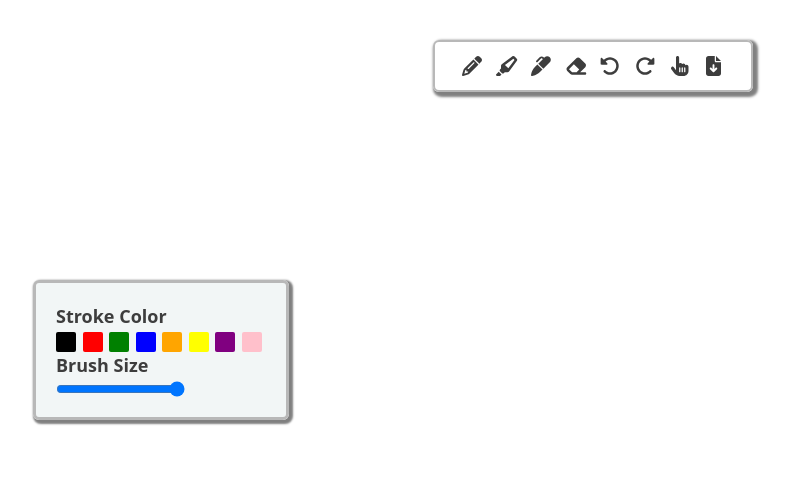
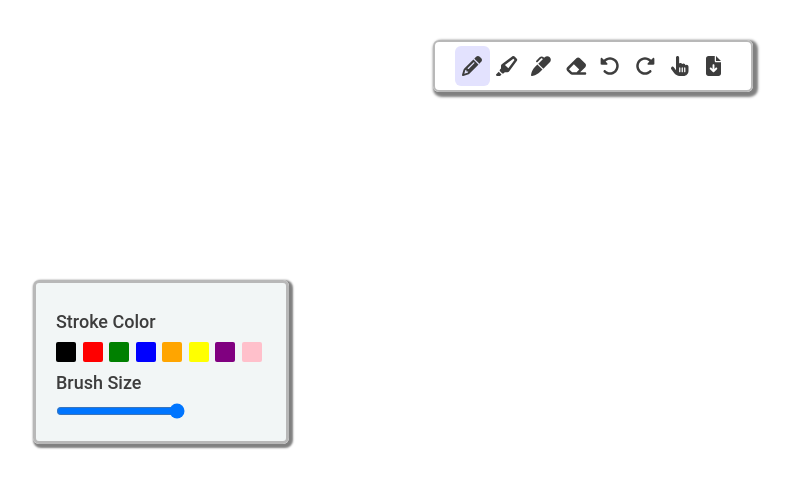
Before and after one commit to Janhvi-S103/sketchbook, a Next.js app in the folder js-sketchbook/: page / in a window 1280 px wide. Shown: the top 488 px of the page, without its empty margins (47-837 px from the left). Built offline with nearby package versions, Linux system fonts and the light colour scheme.

Commit message:
added comm b/w menu and toolkit via redux toolkit

```diff
--- a/js-sketchbook/src/component/Menu/index.js
+++ b/js-sketchbook/src/component/Menu/index.js
@@ -5,6 +5,8 @@ import { MENU_ITEMS } from '@/constants';
 import { menuitemClick,actionitemClick } from '@/slice/menuSlice';
 import { handleActioItemClick } from '@/slice/menuSlice';
 import { useDispatch } from 'react-redux';
+import { useSelector } from 'react-redux';
+import cx from 'classnames';
 
 /**
  * Renders a menu component.
@@ -19,23 +21,23 @@ import { useDispatch } from 'react-redux';
 const Menu = () =>
     {
         const dispatch = useDispatch();
-
+        const activeMenuItem= useSelector(state => state.menu.activeMenuItem)
         const handleMenuClick = (itemName) => {
-            dispatch(menuItemClick(itemName))
+            dispatch(menuitemClick(itemName))
         }
         const handleActioItemClick = (itemName) => {
-            dispatch(actionItemClick(itemName))
+            dispatch(actionitemClick(itemName))
         }
 
     return (
                 <div className={styles.menuContainer}>
-                    <div className= {styles.iconWrapper} onClick={ ()=> handleMenuClick(MENU_ITEMS.PENCIL)}>
+                    <div className= {cx(styles.iconWrapper, {[styles.active]:activeMenuItem === MENU_ITEMS.PENCIL})} onClick={ ()=> handleMenuClick(MENU_ITEMS.PENCIL)}>
                         <FontAwesomeIcon icon={faPencil} className={styles.icon} />
                     </div>
-                    <div className= {styles.iconWrapper} onClick={ ()=> handleMenuClick(MENU_ITEMS.HIGHLIGHTER)}>
+                    <div className= {cx(styles.iconWrapper, {[styles.active]:activeMenuItem === MENU_ITEMS.HIGHLIGHTER})} onClick={ ()=> handleMenuClick(MENU_ITEMS.HIGHLIGHTER)}>
                         <FontAwesomeIcon icon={faHighlighter} className={styles.icon} />
                     </div>
-                    <div className= {styles.iconWrapper} onClick={ ()=> handleMenuClick(MENU_ITEMS.MARKER)}>
+                    <div className={cx(styles.iconWrapper, {[styles.active]:activeMenuItem === MENU_ITEMS.MARKER})} onClick={ ()=> handleMenuClick(MENU_ITEMS.MARKER)}>
                         <FontAwesomeIcon icon={faMarker} className={styles.icon} />
                     </div>
                     <div className= {styles.iconWrapper} onClick={ ()=> handleMenuClick(MENU_ITEMS.ERASER)}>
--- a/js-sketchbook/src/component/Toolbox/index.js
+++ b/js-sketchbook/src/component/Toolbox/index.js
@@ -1,13 +1,16 @@
 import styles from './index.module.css'
-import { COLORS} from '@/constants'
+import { COLORS, MENU_ITEMS} from '@/constants'
 import { useSelector } from 'react-redux'
+
 const Toolbox = () => {
     const activeMenuItem= useSelector(state => state.menu.activeMenuItem)
+    const showStrokeToolOptions= activeMenuItem === MENU_ITEMS.PENCIL || activeMenuItem === MENU_ITEMS.HIGHLIGHTER || activeMenuItem === MENU_ITEMS.MARKER;
+    const showBrushToolOptions=activeMenuItem === MENU_ITEMS.PENCIL || activeMenuItem === MENU_ITEMS.HIGHLIGHTER || activeMenuItem === MENU_ITEMS.MARKER || activeMenuItem === MENU_ITEMS.ERASER;
     const UpdateBrushSize = (e) => {
 
     }
     return (<div className={styles.toolboxContainer}>
-        <div className={styles.toolItem}>
+        {showStrokeToolOptions && <div className={styles.toolItem}>
             <h4 className={styles.toolText}>Stroke Color</h4>
             <div className={styles.itemContainer}>
                 <div className={ styles.colorBox} style={{backgroundColor: COLORS.BLACK}}/>
@@ -19,13 +22,15 @@ const Toolbox = () => {
                 <div className={  styles.colorBox} style={{backgroundColor: COLORS.PURPLE}} />
                 <div className={ (styles.colorBox)} style={{backgroundColor: COLORS.PINK}} />
             </div>
-        </div>
-        <div className={styles.toolItem}>
+        </div>}
+        {showBrushToolOptions && <div className={styles.toolItem}>
+
             <h4 className={styles.toolText}>Brush Size</h4>
             <div className={styles.itemContainer}>
                 <input type="range" min={1} max={10} step={1} onChange={UpdateBrushSize} />
             </div>
-        </div>
+        </div>}
+
     </div>)
 }
 
--- a/js-sketchbook/src/component/Toolbox/index.module.css
+++ b/js-sketchbook/src/component/Toolbox/index.module.css
@@ -15,8 +15,11 @@
         }
 
         .toolText {
+            font-family: 'Roboto', sans-serif;
             font-size: 18px;
-            font-weight: 600;
+            font-weight: 500;
+            padding-top: 5px;
+            padding-bottom: 5px;
             color: theme('colors.text1');
         }
 
@@ -24,6 +27,7 @@
             display: flex;
             justify-content: space-between;
             margin-top: 2px;
+            margin-bottom: 2px;
 
             .colorBox {
                 &:hover,
--- a/js-sketchbook/src/slice/menuSlice.js
+++ b/js-sketchbook/src/slice/menuSlice.js
@@ -8,10 +8,10 @@ export const menuSlice = createSlice({
     name:'menu',
     initialState,
     reducers:{
-        menuItemClick: (state,action) => {
+        menuitemClick: (state,action) => {
             state.activeMenuItem = action.payload
         },
-        actionItemClick: (state, action) => {
+        actionitemClick: (state, action) => {
             // Add your code here
         }
     }
```
